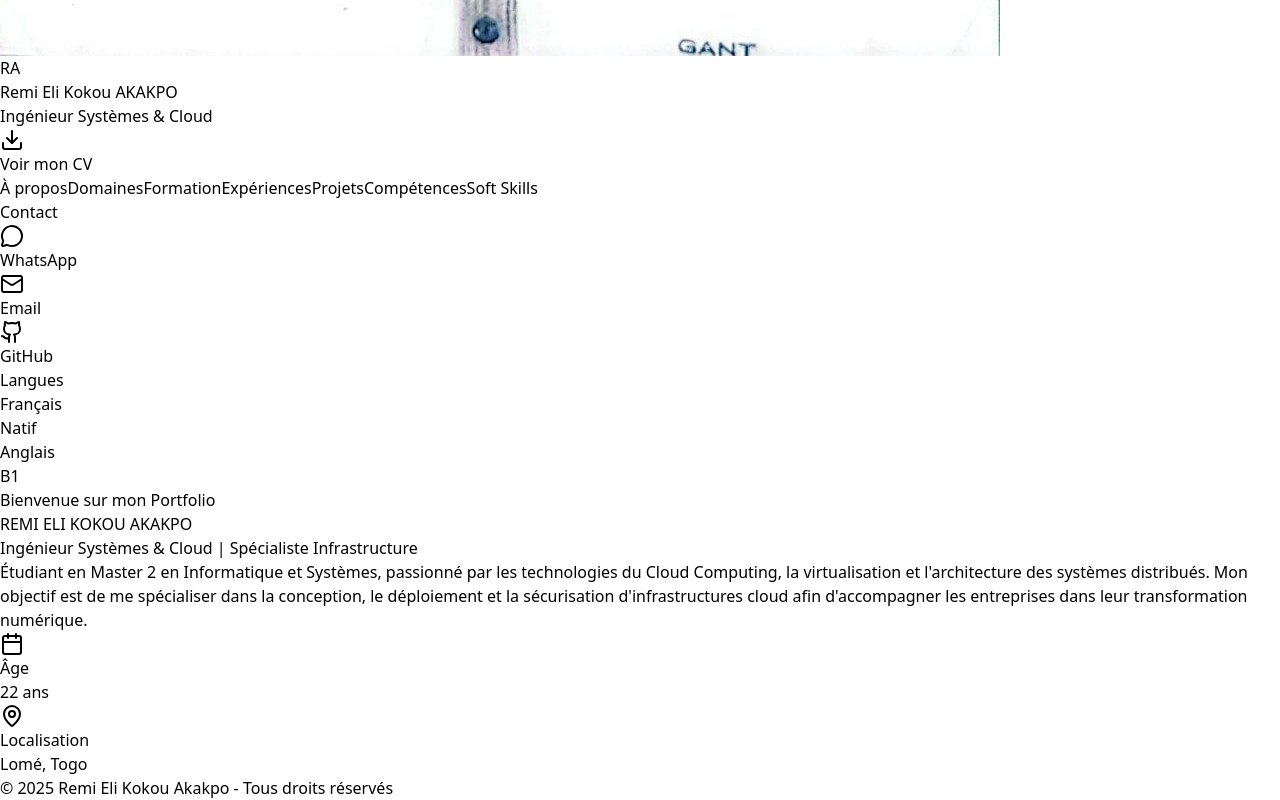
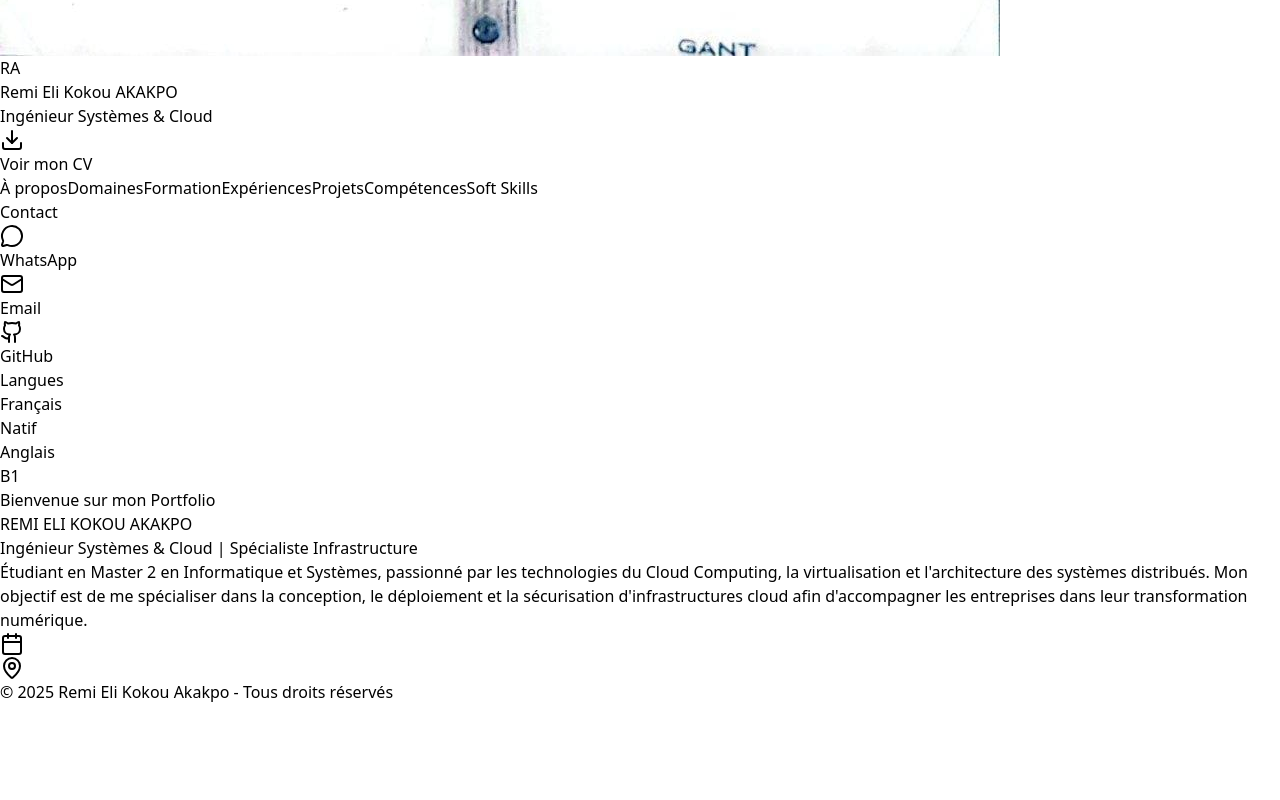
Before and after one commit to remieliakakpo/portfolio, a React (Vite) app: page / in a window 1280 px wide. Shown: the part 978-1778 px from the top of the page. After the commit the page ends 1682 px from the top, so only its background shows below. Built offline with nearby package versions, Linux system fonts and the light colour scheme.

Commit message:
new update

```diff
--- a/src/App.jsx
+++ b/src/App.jsx
@@ -8,8 +8,6 @@ export default function ModernPortfolio() {
   const aboutMe = {
     name: "REMI ELI KOKOU AKAKPO",
     title: "Ingénieur Systèmes & Cloud | Spécialiste Infrastructure",
-    age: "22 ans",
-    location: "Lomé, Togo",
     email: "remieliakakpo@gmail.com",
     phone: "+228 91127584",
     description: "Étudiant en Master 2 en Informatique et Systèmes, passionné par les technologies du Cloud Computing, la virtualisation et l'architecture des systèmes distribués. Mon objectif est de me spécialiser dans la conception, le déploiement et la sécurisation d'infrastructures cloud afin d'accompagner les entreprises dans leur transformation numérique."
@@ -374,15 +372,15 @@ export default function ModernPortfolio() {
                     <div className="flex items-center gap-3">
                       <Calendar className={`w-5 h-5 ${theme.accent}`} />
                       <div>
-                        <p className={`text-xs ${theme.textSecondary}`}>Âge</p>
-                        <p className="font-medium">{aboutMe.age}</p>
+
+
                       </div>
                     </div>
                     <div className="flex items-center gap-3">
                       <MapPin className={`w-5 h-5 ${theme.accent}`} />
                       <div>
-                        <p className={`text-xs ${theme.textSecondary}`}>Localisation</p>
-                        <p className="font-medium">{aboutMe.location}</p>
+
+
                       </div>
                     </div>
                   </div>
```
